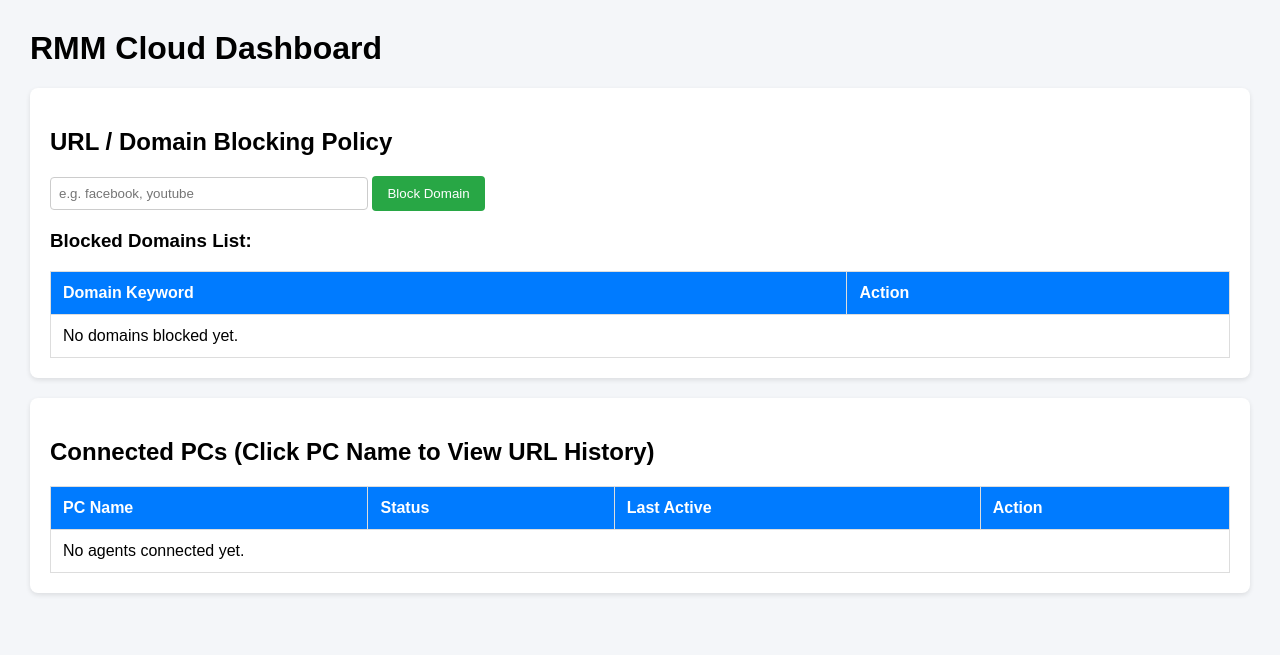
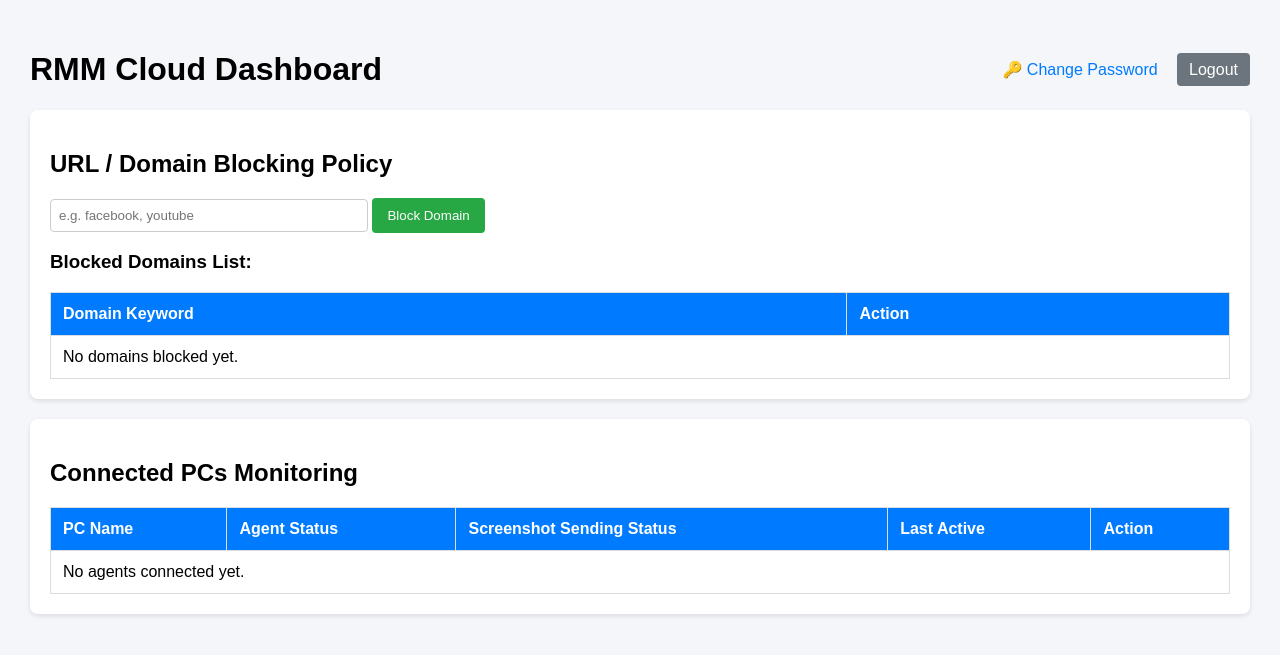
Before and after one commit to Bhandari7055/rmm-cloud-server, a Flask app: page / in a window 1280 px wide. Shown: the top 655 px of the page. Run offline with Flask 3, Linux system fonts and the light colour scheme; the visitor is signed in with stand-in values (Sample User, id 1); data that the repository does not hold is empty.

Commit message:
Enhance dashboard with header and screenshot status

```diff
--- a/templates/dashboard.html
+++ b/templates/dashboard.html
@@ -10,16 +10,27 @@
         th, td { padding: 12px; border: 1px solid #ddd; text-align: left; }
         th { background: #007bff; color: white; }
         .status-online { color: green; font-weight: bold; }
+        .status-sending { color: green; font-weight: bold; background: #e6ffed; padding: 3px 8px; border-radius: 4px; }
+        .status-idle { color: #d97706; font-weight: bold; background: #fffbeb; padding: 3px 8px; border-radius: 4px; }
         .btn-add { background: #28a745; color: white; border: none; padding: 10px 15px; border-radius: 4px; cursor: pointer; }
         .btn-del { background: #dc3545; color: white; border: none; padding: 5px 10px; border-radius: 4px; cursor: pointer; }
         .pc-link { color: #007bff; font-weight: bold; text-decoration: none; }
         .pc-link:hover { text-decoration: underline; }
         input[type="text"] { padding: 8px; width: 300px; border: 1px solid #ccc; border-radius: 4px; }
+        .header-bar { display: flex; justify-content: space-between; align-items: center; }
+        .btn-logout { background: #6c757d; color: white; padding: 8px 12px; text-decoration: none; border-radius: 4px; }
     </style>
 </head>
 <body>
-    <h1>RMM Cloud Dashboard</h1>
+    <div class="header-bar">
+        <h1>RMM Cloud Dashboard</h1>
+        <div>
+            <a href="/forgot-password" style="margin-right: 15px; color: #007bff; text-decoration: none;">🔑 Change Password</a>
+            <a href="/logout" class="btn-logout">Logout</a>
+        </div>
+    </div>
 
+    <!-- Blocking Section -->
     <div class="card">
         <h2>URL / Domain Blocking Policy</h2>
         <form action="/api/policy/add" method="POST">
@@ -51,12 +62,14 @@
         </table>
     </div>
 
+    <!-- Connected PCs Section -->
     <div class="card">
-        <h2>Connected PCs (Click PC Name to View URL History)</h2>
+        <h2>Connected PCs Monitoring</h2>
         <table>
             <tr>
                 <th>PC Name</th>
-                <th>Status</th>
+                <th>Agent Status</th>
+                <th>Screenshot Sending Status</th>
                 <th>Last Active</th>
                 <th>Action</th>
             </tr>
@@ -66,6 +79,13 @@
                     <a href="/agent/{{ agent.hostname }}" class="pc-link">💻 {{ agent.hostname }}</a>
                 </td>
                 <td><span class="status-online">ONLINE</span></td>
+                <td>
+                    {% if agent.screenshot_status == 'Sending Screenshots' %}
+                        <span class="status-sending">📸 Capturing & Sending</span>
+                    {% else %}
+                        <span class="status-idle">⏸️ Paused (User Idle)</span>
+                    {% endif %}
+                </td>
                 <td>{{ agent.last_seen }}</td>
                 <td>
                     <a href="/agent/{{ agent.hostname }}" class="pc-link">View Full History 🔍</a>
@@ -73,7 +93,7 @@
             </tr>
             {% else %}
             <tr>
-                <td colspan="4">No agents connected yet.</td>
+                <td colspan="5">No agents connected yet.</td>
             </tr>
             {% endfor %}
         </table>
```
